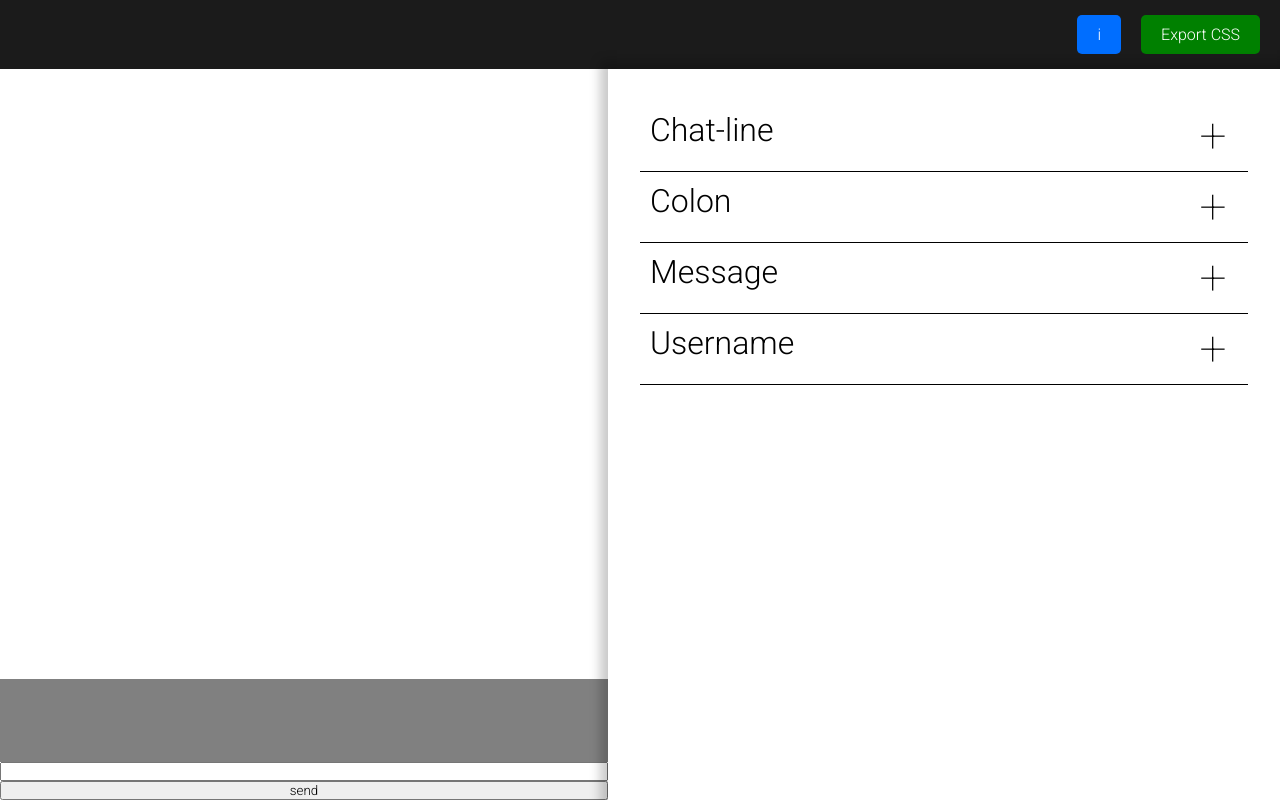
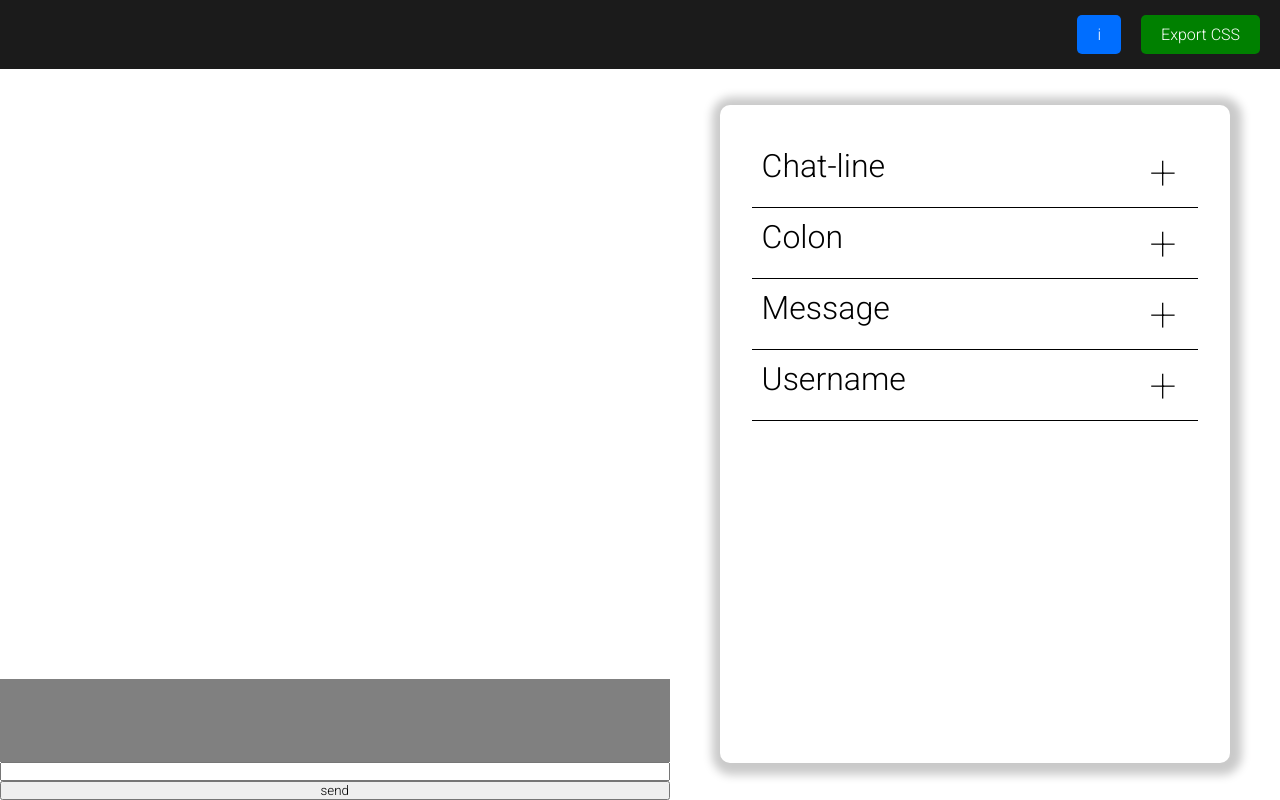
Before and after one commit to BritishBrock/ChatCustomizer, an Angular app: page / in a window 1280 px wide. Built offline with nearby package versions, Linux system fonts and the light colour scheme.

Commit message:
Added more inputs depending on the style

```diff
--- a/src/app/app.component.scss
+++ b/src/app/app.component.scss
@@ -43,12 +43,14 @@
 .chatCustomizer{
     width: 100%;
     height: 100%;
-
+    align-items: center;
     display: flex;
     flex-wrap: wrap;
     .config{
-        flex: 1;
-        height: 100%;
+        flex: 2;
+        height: 90%;
+        margin: 30px 50px;
+        border-radius: 10px;
         overflow-y: auto;
         min-width: 500px;
         display: flex;
@@ -60,7 +62,9 @@
     .chat{
         min-width: 500px;
         display: flex;
-        flex: 1;
+        height: 100%;
+
+        flex: 3;
         flex-direction: column;
         .night{
             width: 50px;
--- a/src/app/app.module.ts
+++ b/src/app/app.module.ts
@@ -6,12 +6,13 @@ import { FormsModule, NgModel, ReactiveFormsModule } from '@angular/forms';
 import { MessageComponent } from "./message/message.component";
 import { StyleSectionComponent } from './style-section/style-section.component';
 import { InfoComponent } from './info/info.component';
+import { FormInputsComponent } from './form-inputs/form-inputs.component';
 
 
 
 @NgModule({
   declarations: [AppComponent,MessageComponent,
-    StyleSectionComponent,InfoComponent],
+    StyleSectionComponent,InfoComponent, FormInputsComponent],
   exports: [],
   imports: [
     BrowserModule,
--- a/src/app/data/form.ts
+++ b/src/app/data/form.ts
@@ -14,7 +14,17 @@ export var form = new FormGroup({
     "chat-line":new FormGroup({
       "background-color":new FormControl(""),
       "padding":new FormControl(""),
+      color:new FormControl(""),
       "margin":new FormControl(""),
     })
 
   })
+
+
+
+  export var formComponents:any = {
+    "color":"color",
+    "background-color":"color",
+    "margin":"text",
+    "padding":"text",
+  }
--- /dev/null
+++ b/src/app/form-inputs/form-inputs.component.html
@@ -0,0 +1,9 @@
+
+@switch (type) {
+  @case ("text") {
+    <input [formControl]="control">
+  }
+  @case ("color") {
+    <input [formControl]="control" type="color">
+  }
+}
--- /dev/null
+++ b/src/app/form-inputs/form-inputs.component.ts
@@ -0,0 +1,22 @@
+import { ChangeDetectorRef, Component, Input } from '@angular/core';
+import { formComponents } from '../data/form';
+
+@Component({
+  selector: 'app-form-inputs',
+  standalone: false,
+
+  templateUrl: './form-inputs.component.html',
+  styleUrl: './form-inputs.component.scss'
+})
+export class FormInputsComponent {
+  @Input() formGroupName!:any;
+  @Input() controlname!:any;
+  @Input() formGroup!:any;
+  control:any;
+  type:any;
+  ngOnInit(): void {
+    this.type = formComponents[this.controlname];
+    this.control = this.formGroup.controls[this.formGroupName]?.controls[this.controlname]
+
+  }
+}
--- a/src/app/style-section/style-section.component.html
+++ b/src/app/style-section/style-section.component.html
@@ -15,12 +15,12 @@
       @if (isOpen[$index]) {
         <div class="styles" >
 
-          <div [formGroupName]="form.key" class="style" *ngFor="let style of form.value.controls| keyvalue;">
+          <div class="style" *ngFor="let style of form.value.controls| keyvalue;">
             <div class="style-header">
               {{style.key}}
             </div>
             <div class="style-body">
-              <input  [formControlName]="style.key" type="color" name="" id="">
+              <app-form-inputs [formGroupName]="form.key" [formGroup]="stylesForm"  [controlname]="style.key"></app-form-inputs>
             </div>
           </div>
         </div>
--- a/src/app/style-section/style-section.component.ts
+++ b/src/app/style-section/style-section.component.ts
@@ -23,4 +23,6 @@ export class StyleSectionComponent {
       this.styleService.updateStyle(value);
     })
   }
+
+
 }
```
Also changed, not shown: src/app/form-inputs/form-inputs.component.scss (added), 1 other file (tests, documents, lock files or other folders).
